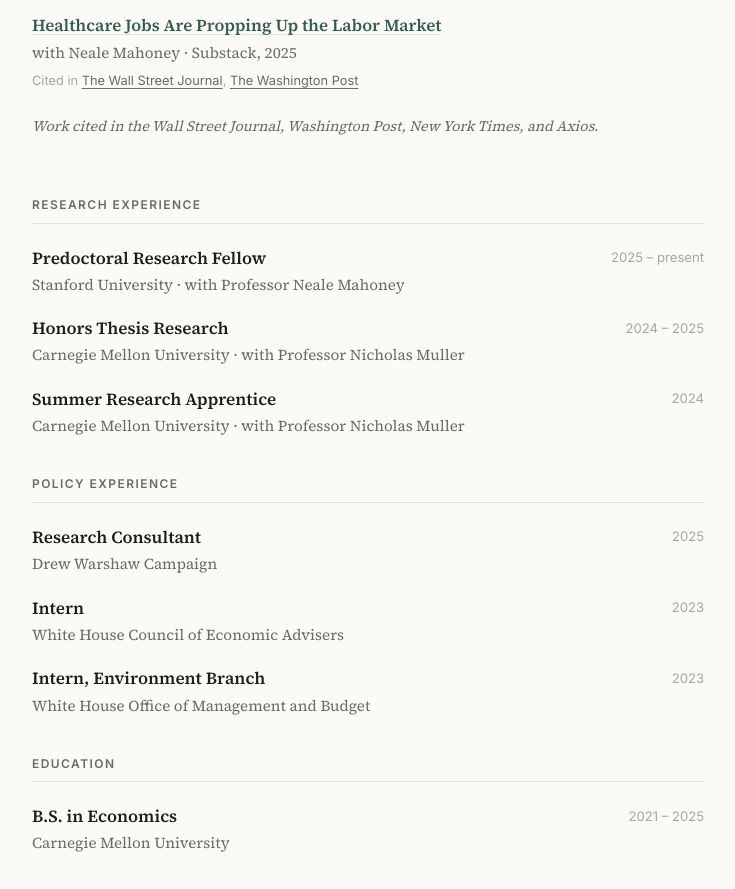
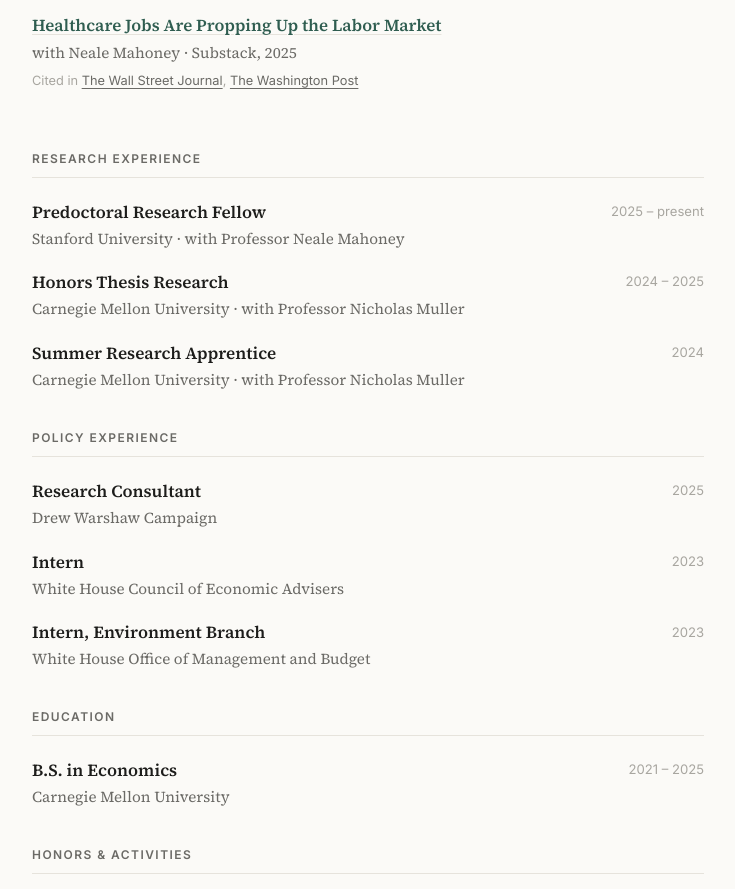
Before and after one commit to cbrobst97/cbrobst97.github.io, a plain HTML site: page index.html in a window 1280 px wide. Shown: the part 1542-2431 px from the top of the page, without its empty margins (272-1007 px from the left). Drawn offline with Linux system fonts and the light colour scheme.

Commit message:
Remove "Work cited in" note now that press is linked inline
Co-Authored-By: Claude Opus 5.5 <noreply@anthropic.com>

```diff
--- a/assets/style.css
+++ b/assets/style.css
@@ -296,13 +296,6 @@ details summary:hover {
   color: var(--accent);
 }
 
-.note {
-  font-size: 0.9rem;
-  font-style: italic;
-  color: var(--muted);
-  margin-top: 1.5rem;
-}
-
 details .abstract {
   font-size: 0.95rem;
   margin: 0.6rem 0 0;
--- a/index.html
+++ b/index.html
@@ -148,8 +148,6 @@
           <a href="https://www.washingtonpost.com/business/2026/02/14/health-care-industry-fuels-employment/" title="Health care jobs drive U.S. labor market growth">The Washington Post</a>
         </p>
       </article>
-
-      <p class="note">Work cited in the Wall Street Journal, Washington Post, New York Times, and Axios.</p>
     </section>
 
     <!-- ===================== EXPERIENCE ===================== -->
```
